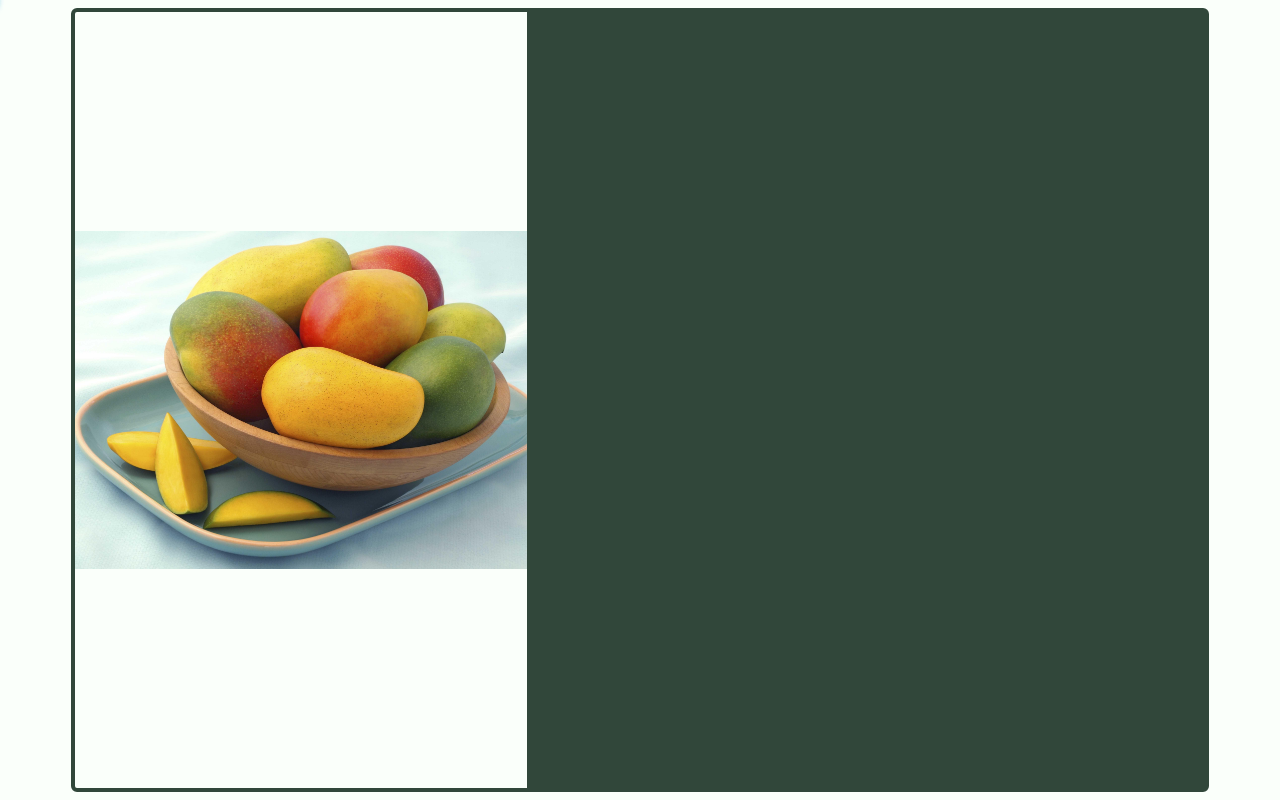
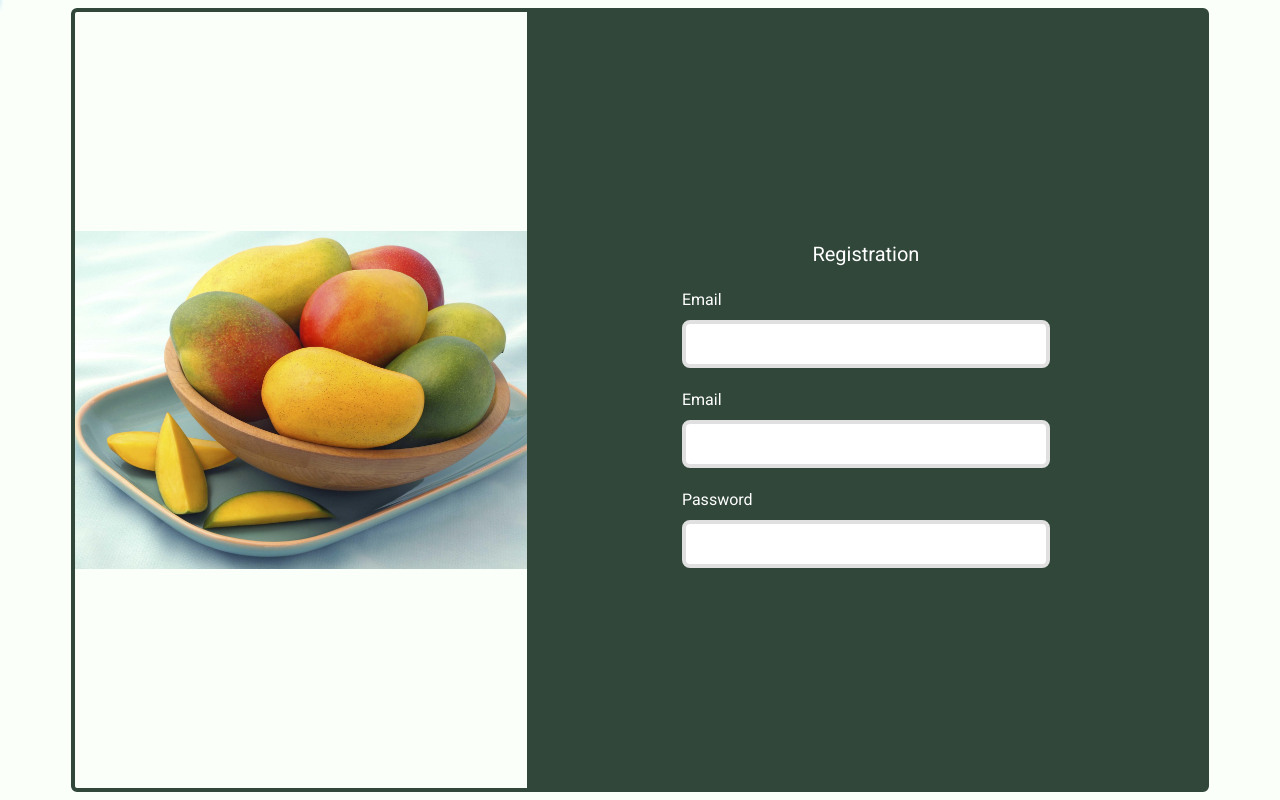
Before and after one commit to AmritHimanshu/Mango_Traceability_System, a Next.js app in the folder client/: page /register in a window 1280 px wide. Built offline with nearby package versions, Linux system fonts and the light colour scheme; no server answers.

Commit message:
Working on UI of login and registration page

```diff
--- a/client/src/app/login/page.tsx
+++ b/client/src/app/login/page.tsx
@@ -174,12 +174,13 @@ function page() {
               <div className="space-y-2">
                 <label htmlFor="email">Email</label>
                 <input
-                  type="text"
+                  type="email"
                   id="email"
                   name="email"
+                  value={email}
                   required
                   onChange={(e) => setEmail(e.target.value)}
-                  className="w-full px-3 py-2 border border-gray-400 rounded-lg bg-white text-gray-700 focus:ring-2 focus:ring-gray-500"
+                  className="w-full px-2 py-2 border border-gray-400 rounded-lg bg-white text-gray-700 focus:ring-2 focus:ring-gray-500"
                 />
               </div>
               <div className="space-y-2">
@@ -188,9 +189,10 @@ function page() {
                   type="password"
                   id="password"
                   name="password"
+                  value={password}
                   required
                   onChange={(e) => setPassword(e.target.value)}
-                  className="w-full px-3 py-2 border border-gray-400 rounded-lg bg-white text-gray-700 focus:ring-2 focus:ring-gray-500"
+                  className="w-full px-2 py-2 border border-gray-400 rounded-lg bg-white text-gray-700 focus:ring-2 focus:ring-gray-500"
                 />
               </div>
 
--- a/client/src/app/register/page.tsx
+++ b/client/src/app/register/page.tsx
@@ -425,8 +425,41 @@ function page() {
           </div>
 
           <div className="bg-primarycColor text-white flex-grow flex items-center">
-            <div  className="p-3 w-full xl:w-[400px] m-auto space-y-5">
-
+            <div className="p-3 w-full xl:w-[400px] m-auto space-y-5">
+              <div className="mt-2 text-xl text-center">Registration</div>
+              <div className="space-y-2">
+                <label htmlFor="name">Email</label>
+                <input
+                  type="text"
+                  id="name"
+                  name="name"
+                  required
+                  // onChange={(e) => setEmail(e.target.value)}
+                  className="w-full px-2 py-2 border border-gray-400 rounded-lg bg-white text-gray-700 focus:ring-2 focus:ring-gray-500"
+                />
+              </div>
+              <div className="space-y-2">
+                <label htmlFor="email">Email</label>
+                <input
+                  type="email"
+                  id="email"
+                  name="email"
+                  required
+                  // onChange={(e) => setEmail(e.target.value)}
+                  className="w-full px-2 py-2 border border-gray-400 rounded-lg bg-white text-gray-700 focus:ring-2 focus:ring-gray-500"
+                />
+              </div>
+              <div className="space-y-2">
+                <label htmlFor="password">Password</label>
+                <input
+                  type="password"
+                  id="password"
+                  name="password"
+                  required
+                  // onChange={(e) => setPassword(e.target.value)}
+                  className="w-full px-2 py-2 border border-gray-400 rounded-lg bg-white text-gray-700 focus:ring-2 focus:ring-gray-500"
+                />
+              </div>
             </div>
           </div>
         </div>
```
